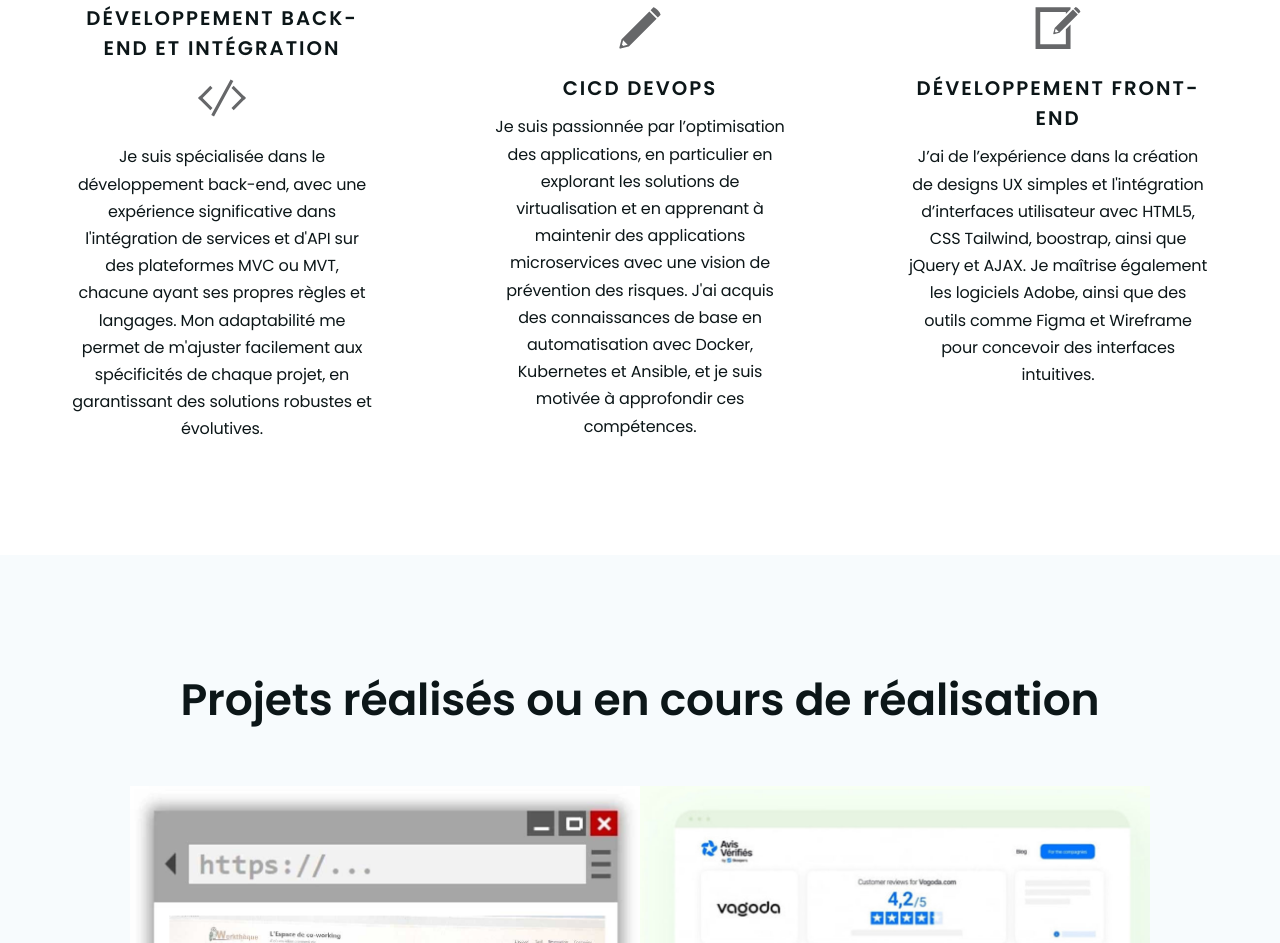
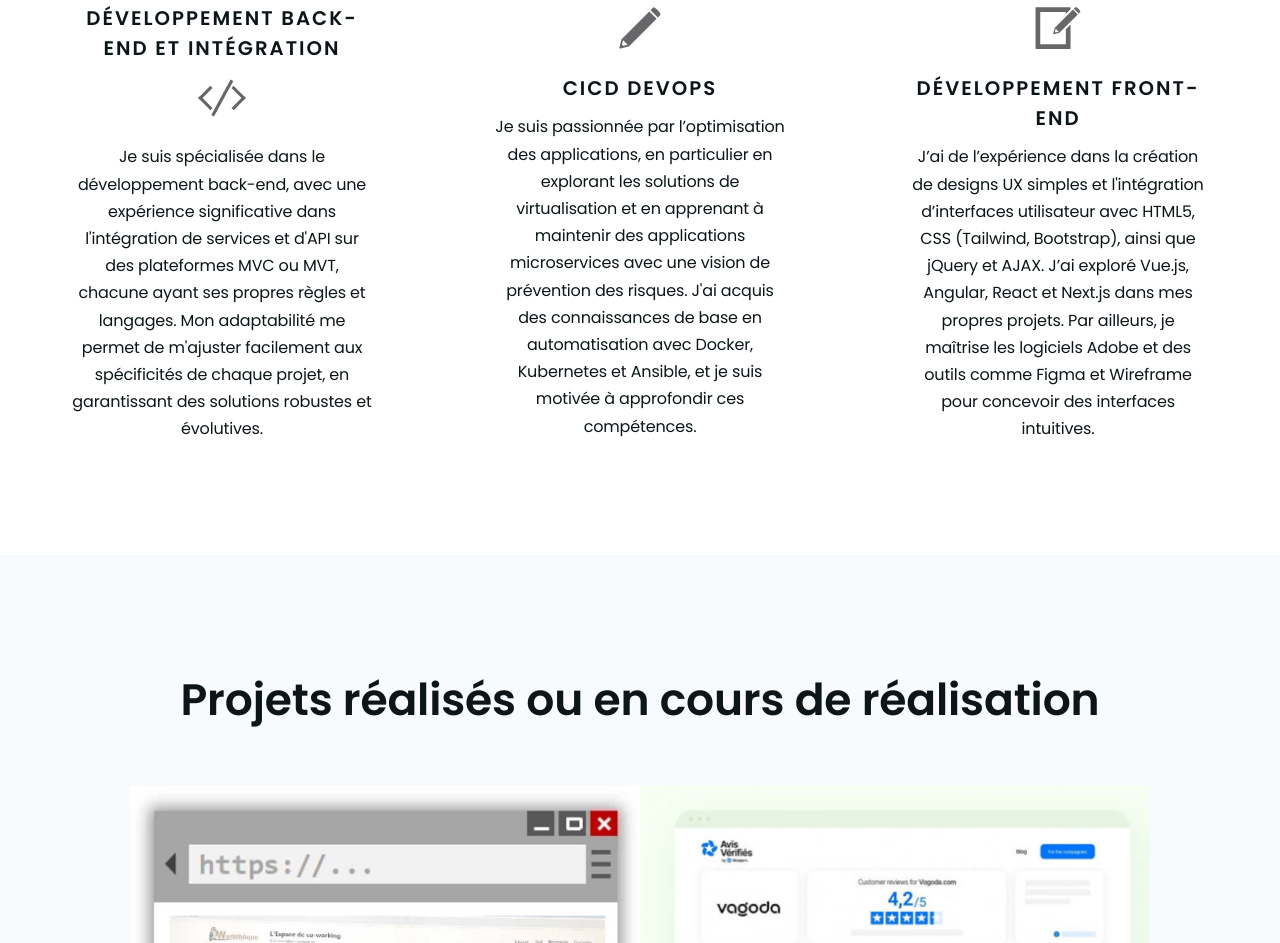
Before and after one commit to suyanpython/cv, a plain HTML site: page index.html in a window 1280 px wide. Shown: the part 1533-2476 px from the top of the page. Drawn offline with nearby package versions, Linux system fonts and the light colour scheme.

Commit message:
Update index.html

```diff
--- a/index.html
+++ b/index.html
@@ -186,8 +186,7 @@
             <img class="service-card-img" src="img/services/01.svg" alt="" />
             <h3 class="service-card-title">Développement Front-End </h3>
             <p>
-              J’ai de l’expérience dans la création de designs UX simples et l'intégration d’interfaces utilisateur avec HTML5, CSS Tailwind, boostrap, ainsi que jQuery et AJAX. Je maîtrise également les logiciels Adobe, ainsi que des outils comme Figma et Wireframe pour concevoir des interfaces intuitives.
-            </p>
+J’ai de l’expérience dans la création de designs UX simples et l'intégration d’interfaces utilisateur avec HTML5, CSS (Tailwind, Bootstrap), ainsi que jQuery et AJAX. J’ai exploré Vue.js, Angular, React et Next.js dans mes propres projets. Par ailleurs, je maîtrise les logiciels Adobe et des outils comme Figma et Wireframe pour concevoir des interfaces intuitives.</p>
           </div>
         </div>
       </div>
```
